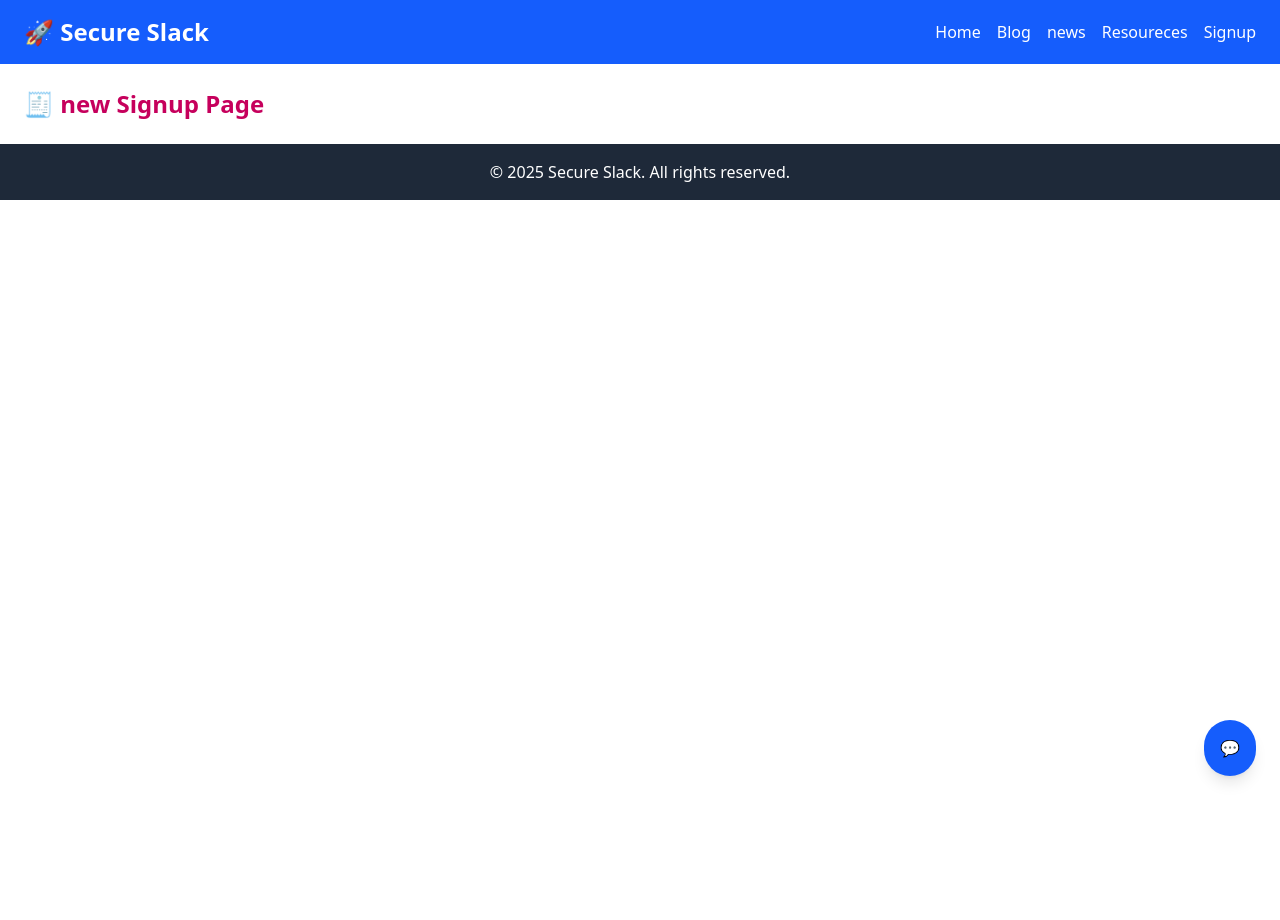
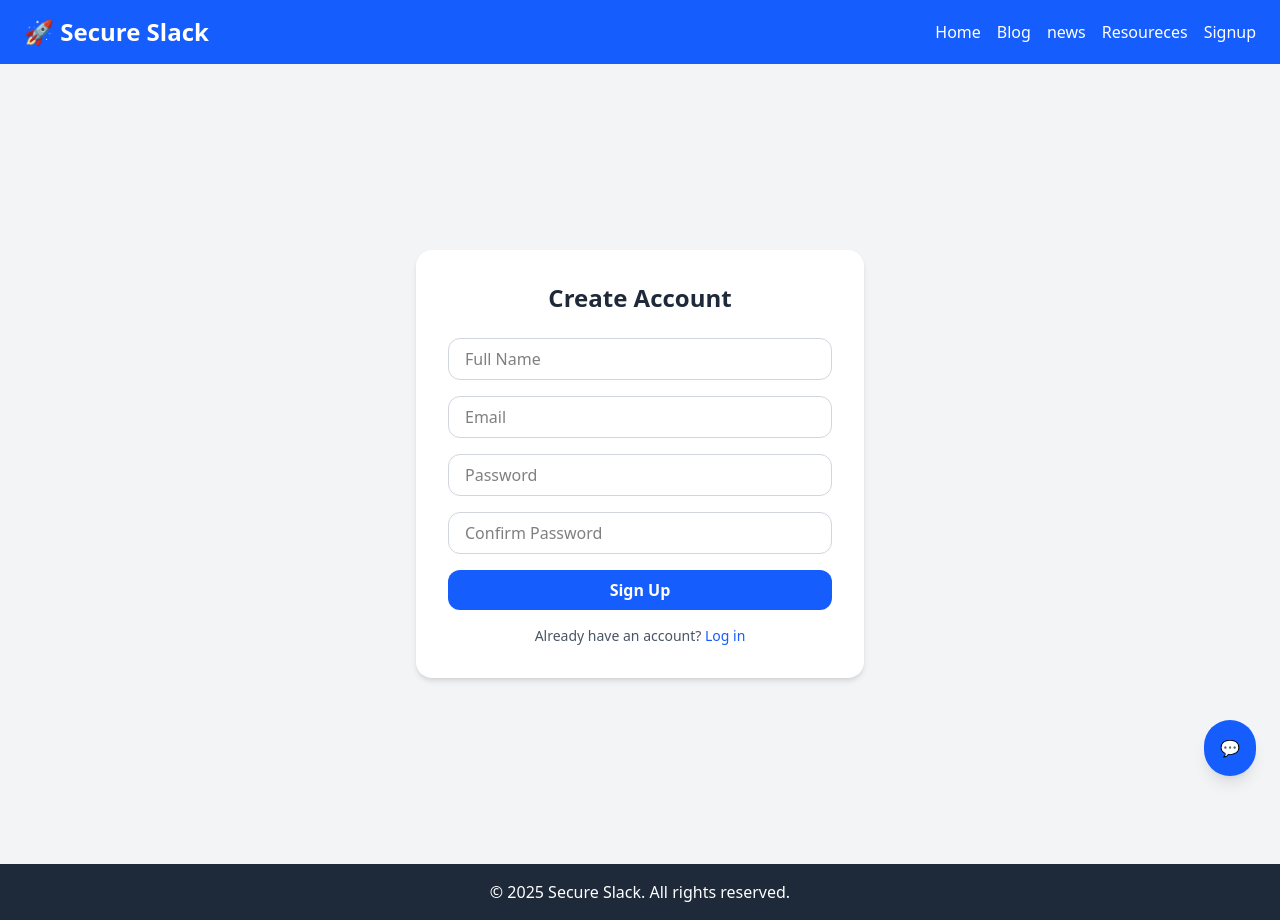
Before and after one commit to pkkulk/SECURE_SLACK, a Next.js app in the folder frontend/: page /signup in a window 1280 px wide. Before the commit the page ends 800 px from the top, so only its background shows below. Built offline with nearby package versions, Linux system fonts and the light colour scheme.

Commit message:
database and sign up

```diff
--- a/frontend/package.json
+++ b/frontend/package.json
@@ -9,6 +9,8 @@
     "lint": "next lint"
   },
   "dependencies": {
+    "@types/express": "^5.0.1",
+    "express": "^5.1.0",
     "next": "15.2.4",
     "react": "^19.0.0",
     "react-dom": "^19.0.0"
--- a/frontend/src/app/signup/page.tsx
+++ b/frontend/src/app/signup/page.tsx
@@ -1,10 +1,113 @@
+'use client';
+
+import { useState } from 'react';
+import { useRouter } from 'next/navigation';
+
+export default function SignUpPage() {
+  const router = useRouter();
+  const [form, setForm] = useState({
+    name: '',
+    email: '',
+    password: '',
+    confirmPassword: '',
+  });
+
+  const handleChange = (e: React.ChangeEvent<HTMLInputElement>) => {
+    setForm({ ...form, [e.target.name]: e.target.value });
+  };
+
+  const handleSubmit = async (e: React.FormEvent) => {
+    e.preventDefault();
+
+    if (form.password !== form.confirmPassword) {
+      alert('Passwords do not match');
+      return;
+    }
+
+    try {
+      const res = await fetch('http://localhost:5000/api/auth/signup', {
+        method: 'POST',
+        headers: {
+          'Content-Type': 'application/json',
+        },
+        body: JSON.stringify({
+          fullName: form.name,
+          email: form.email,
+          password: form.password,
+        }),
+      });
+
+      const data = await res.json();
+
+      if (!res.ok) {
+        alert(data.message || 'Something went wrong');
+        return;
+      }
+
+      alert(data.message || 'Signup successful!');
+      router.push('/');
+    } catch (err) {
+      console.error('Signup error:', err);
+      alert('Signup failed. Please try again.');
+    }
+  };
 
 
-export default function SignupPage() {
   return (
-    <div className="p-6">
-      <h1 className="text-2xl font-bold text-pink-700">🧾 new Signup Page</h1>
-
+    <div className="min-h-screen flex items-center justify-center bg-gray-100 px-4">
+      <div className="max-w-md w-full bg-white p-8 rounded-2xl shadow-md">
+        <h2 className="text-2xl font-bold text-center text-gray-800 mb-6">Create Account</h2>
+        <form onSubmit={handleSubmit} className="space-y-4">
+          <input
+            type="text"
+            name="name"
+            value={form.name}
+            onChange={handleChange}
+            placeholder="Full Name"
+            required
+            className="w-full px-4 py-2 border border-gray-300 rounded-xl focus:outline-none focus:ring-2 focus:ring-blue-500"
+          />
+          <input
+            type="email"
+            name="email"
+            value={form.email}
+            onChange={handleChange}
+            placeholder="Email"
+            required
+            className="w-full px-4 py-2 border border-gray-300 rounded-xl focus:outline-none focus:ring-2 focus:ring-blue-500"
+          />
+          <input
+            type="password"
+            name="password"
+            value={form.password}
+            onChange={handleChange}
+            placeholder="Password"
+            required
+            className="w-full px-4 py-2 border border-gray-300 rounded-xl focus:outline-none focus:ring-2 focus:ring-blue-500"
+          />
+          <input
+            type="password"
+            name="confirmPassword"
+            value={form.confirmPassword}
+            onChange={handleChange}
+            placeholder="Confirm Password"
+            required
+            className="w-full px-4 py-2 border border-gray-300 rounded-xl focus:outline-none focus:ring-2 focus:ring-blue-500"
+          />
+          <button
+            type="submit"
+            className="w-full py-2 bg-blue-600 text-white font-semibold rounded-xl hover:bg-blue-700 transition"
+          >
+            Sign Up
+          </button>
+        </form>
+        <p className="mt-4 text-center text-sm text-gray-600">
+          Already have an account?{' '}
+          <a href="/login" className="text-blue-600 hover:underline">
+            Log in
+          </a>
+        </p>
+      </div>
     </div>
   );
 }
```
Also changed, not shown: 2 other files (tests, documents, lock files or other folders).
